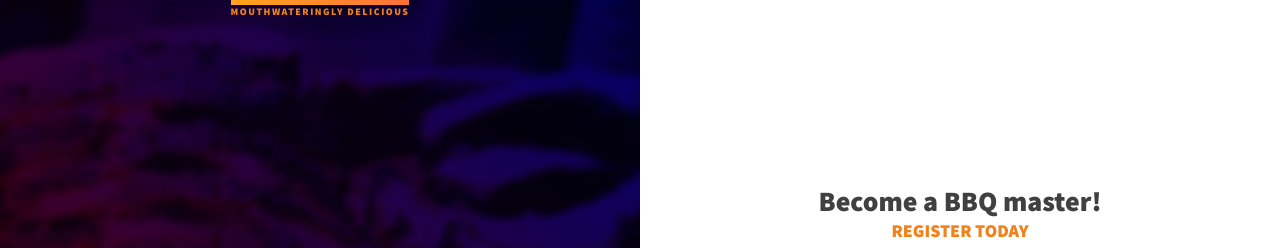
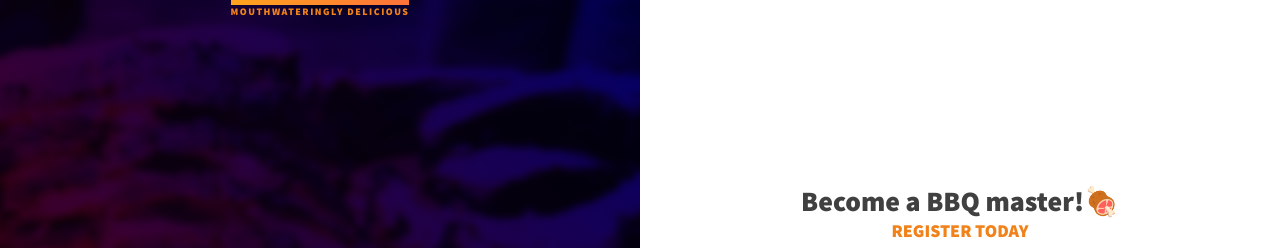
Before and after one commit to harshnaikAI/bbq-pro, a website: page index.html in a window 1280 px wide. Shown: the top 248 px of the page. Drawn offline with Linux system fonts and the light colour scheme.

Commit message:
Updating the header

```diff
--- a/index.html
+++ b/index.html
@@ -17,7 +17,7 @@
       <p class="top-text">Mouthwateringly delicious</p>
     </section>
     <section class="secondary-content">
-      <h2>Become a BBQ master!</h2>
+      <h2>Become a BBQ master!🍖</h2>
       <p>Register Today</p>
       <p>
         BBQ isn't just standing in front of your grill with it on full blast and
```
